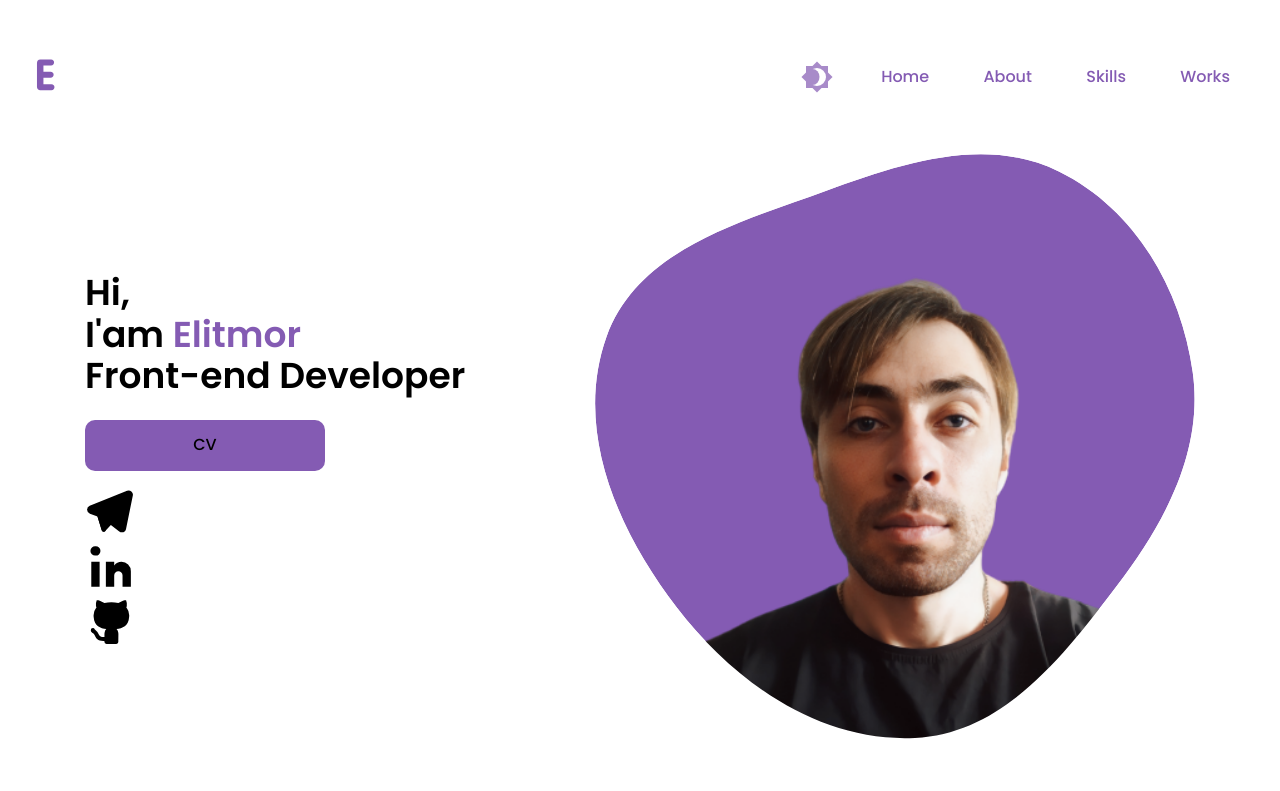
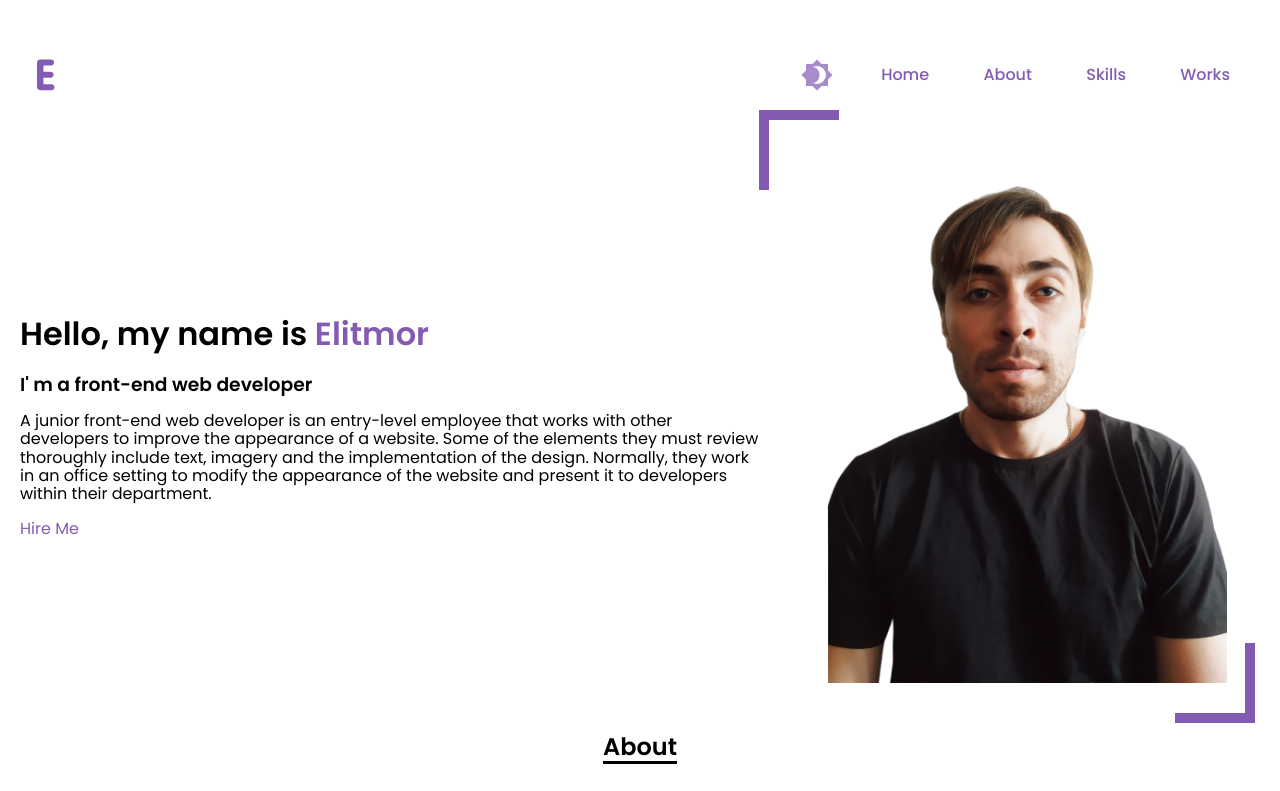
Before and after one commit to elitmor/portfolio, a website built with webpack: page src/index.html in a window 1280 px wide. Shown: the top 791 px of the page. Built offline with nearby package versions, Linux system fonts and the light colour scheme; files whose address does not match are found by name.

Commit message:
Improved home section

```diff
--- a/src/index.html
+++ b/src/index.html
@@ -78,82 +78,32 @@
       <section class="home section" id="home">
         <div class="home__container">
           <div class="home__inner">
-            <div class="home__info">
+            <div class="home__info info-home">
               <h1 class="home__title">
-                Hi,<br />I'am <span class="home__title-color">Elitmor</span
-                ><br />
-                Front-end Developer
+                Hello, my name is <span>Elitmor</span>
               </h1>
-              <a class="home__link" href="#">CV</a>
-              <div class="home__social social">
-                <a
-                  class="social__icon"
-                  href="https://t.me/elitmor"
-                  target="_blank"
-                >
-                  <svg
-                    xmlns="http://www.w3.org/2000/svg"
-                    data-name="Layer 1"
-                    viewBox="0 0 24 24"
-                  >
-                    <path
-                      d="M17.688 21.744a2.02 2.02 0 0 1-1.242-.427l-4.03-3.122-2.702 2.983a1 1 0 0 1-1.698-.383l-2.02-6.682-3.626-1.26a2.042 2.042 0 0 1-.103-3.818L20.187 1.8a2.042 2.042 0 0 1 2.771 2.295L19.695 20.11a2.054 2.054 0 0 1-2.008 1.633Z"
-                    />
-                    <path
-                      d="M8.973 21.506a1 1 0 0 1-.957-.71l-2.168-7.16a.999.999 0 0 1 .495-1.176L16.91 6.958a1 1 0 0 1 1.17 1.594l-7.084 7.083-1.044 5.072a1 1 0 0 1-.933.798h-.046Z"
-                    />
-                  </svg>
-                </a>
-                <a
-                  class="social__icon"
-                  href="https://www.linkedin.com/in/elitmor/"
-                  target="_blank"
-                >
-                  <svg xmlns="http://www.w3.org/2000/svg" viewBox="0 0 24 24">
-                    <path
-                      d="M5.004 7h-.029a2.235 2.235 0 1 1 .057-4.457A2.235 2.235 0 1 1 5.004 7ZM3.018 10h4v12h-4zM17.518 10a4.473 4.473 0 0 0-3.5 1.703V10h-4v12h4v-5.5a2 2 0 0 1 4 0V22h4v-7.5a4.5 4.5 0 0 0-4.5-4.5Z"
-                      data-name="Brand Logos"
-                    />
-                  </svg>
-                </a>
-                <a
-                  class="social__icon"
-                  href="https://github.com/elitmor"
-                  target="_blank"
-                >
-                  <svg xmlns="http://www.w3.org/2000/svg" viewBox="0 0 24 24">
-                    <path
-                      d="M20.116 5.901a3.883 3.883 0 0 0-.26-.31 4.413 4.413 0 0 0 .21-.76 5.284 5.284 0 0 0-.35-2.8s-1.12-.35-3.69 1.38a12.477 12.477 0 0 0-3.35-.45 12.604 12.604 0 0 0-3.36.45c-2.57-1.75-3.69-1.38-3.69-1.38a5.263 5.263 0 0 0-.35 2.77 4.21 4.21 0 0 0 .22.79c-.09.1-.18.21-.26.31a5.14 5.14 0 0 0-1.12 3.3 7.686 7.686 0 0 0 .04.85c.32 4.43 3.27 5.46 6.08 5.78a2.558 2.558 0 0 0-.77 1.39 4.022 4.022 0 0 0-.13 1.09v1.31c-1.119.1-2.267-.063-2.623-1.061a5.695 5.695 0 0 0-1.834-2.413 1.179 1.179 0 0 1-.17-.112 1.001 1.001 0 0 0-.93-.645h-.005a1 1 0 0 0-1 .995c-.003.812.81 1.337 1.143 1.515a4.466 4.466 0 0 1 .923 1.359c.364 1.023 1.429 2.578 4.466 2.376l.002.098.004.268a1 1 0 0 0 1 1H15.026a1 1 0 0 0 1-1s.008-3.16.008-3.69a4.024 4.024 0 0 0-.13-1.09l-.002-.006.004.006c-.009-.035-.022-.063-.032-.097a2.532 2.532 0 0 0-.74-1.293l.012.021-.02-.02c2.81-.32 5.74-1.37 6.06-5.78a7.687 7.687 0 0 0 .04-.85 5.23 5.23 0 0 0-1.11-3.3Z"
-                      data-name="Brand Logos"
-                    />
-                  </svg>
-                </a>
-              </div>
+              <h3 class="home__subtitle">
+                I' m a <span>front-end web developer</span>
+              </h3>
+              <p class="home__text">
+                A junior front-end web developer is an entry-level employee that
+                works with other developers to improve the appearance of a
+                website. Some of the elements they must review thoroughly
+                include text, imagery and the implementation of the design.
+                Normally, they work in an office setting to modify the
+                appearance of the website and present it to developers within
+                their department.
+              </p>
+              <a class="info-home__link" href="#about">Hire Me</a>
             </div>
-            <div class="home__img">
-              <svg
-                class="home__blob"
-                viewBox="0 0 479 467"
-                xmlns="http://www.w3.org/2000/svg"
-                xmlns:xlink="http://www.w3.org/1999/xlink"
-              >
-                <mask id="mask0" mask-type="alpha">
-                  <path
-                    d="M9.19024 145.964C34.0253 76.5814 114.865 54.7299 184.111 29.4823C245.804 6.98884 311.86 -14.9503 370.735 14.143C431.207 44.026 467.948 107.508 477.191 174.311C485.897 237.229 454.931 294.377 416.506 344.954C373.74 401.245 326.068 462.801 255.442 466.189C179.416 469.835 111.552 422.137 65.1576 361.805C17.4835 299.81 -17.1617 219.583 9.19024 145.964Z"
-                  />
-                </mask>
-                <g mask="url(#mask0)">
-                  <path
-                    d="M9.19024 145.964C34.0253 76.5814 114.865 54.7299 184.111 29.4823C245.804 6.98884 311.86 -14.9503 370.735 14.143C431.207 44.026 467.948 107.508 477.191 174.311C485.897 237.229 454.931 294.377 416.506 344.954C373.74 401.245 326.068 462.801 255.442 466.189C179.416 469.835 111.552 422.137 65.1576 361.805C17.4835 299.81 -17.1617 219.583 9.19024 145.964Z"
-                  />
-                  <image
-                    class="home__blob-img"
-                    x="50"
-                    y="60"
-                    href="assets/img/home/perfil.png"
-                  />
-                </g>
-              </svg>
+            <div class="home__right right-home">
+              <a href="#about">
+                <img
+                  class="right-home__img"
+                  src="assets/img/home/perfil.png"
+                  alt="main photo"
+                />
+              </a>
             </div>
           </div>
         </div>
--- a/src/style/_home.scss
+++ b/src/style/_home.scss
@@ -1,45 +1,96 @@
 .home__inner {
   display: flex;
-  flex-wrap: wrap;
-  justify-content: space-around;
+  justify-content: space-between;
   align-items: center;
-}
 
-.home__title {
-  @include f600;
-  font-size: var(--h1-font-size);
-  @include sm {
-    margin: 0;
+  @include lg {
+    flex-wrap: wrap;
   }
 }
 
-.home__title-color {
+.home__info {
+  flex: 0 0 60%;
+  max-width: 60%;
+  margin-right: 0.9375rem;
+  @include lg {
+    flex: 0 0 100%;
+    max-width: 100%;
+    margin-bottom: 1rem;
+  }
+}
+
+.home__title span {
   color: var(--purple-color);
 }
 
-.home__link {
+.home__subtitle {
   margin-bottom: 1rem;
-  @include f500;
 }
 
-.home__img {
-  width: 37.5rem;
+.home__text {
+  margin-bottom: 1rem;
 }
 
-.home__blob {
-  fill: var(--purple-color);
+.info-home__link {
+  box-shadow: inset 0 0 0 0 var(--purple-color);
+  color: var(--purple-color);
+  padding: 0 0.25rem;
+  margin: 0 -0.25rem;
+  transition: color 0.3s ease-in-out, box-shadow 0.3s ease-in-out;
+  margin-bottom: 1rem;
+  &:hover {
+    color: var(--first-color);
+    box-shadow: inset 200px 0 0 0 var(--purple-color);
+  }
 }
 
-.home__link {
-  display: block;
-  background-color: var(--purple-color);
-  color: var(--primary-color);
-  border-radius: 0.625rem;
-  width: 15rem;
-  padding: 1rem 0;
+.home__right {
+  flex: 0 0 40%;
+  max-width: 40%;
   text-align: center;
-  transition: background-color 0.3s;
-  &:hover {
-    background-color: var(--purple-color-alt);
+  position: relative;
+  @include lg {
+    flex: 0 0 100%;
+    max-width: 100%;
   }
 }
+
+.home__right {
+  &::after {
+    position: absolute;
+    right: 20px;
+    bottom: -40px;
+    width: 80px;
+    height: 80px;
+    border-bottom: 10px solid var(--purple-color);
+    border-right: 10px solid var(--purple-color);
+    content: '';
+
+    @include lg {
+      right: 0;
+    }
+  }
+  &::before {
+    position: absolute;
+    left: -20px;
+    top: -40px;
+    width: 80px;
+    height: 80px;
+    border-top: 10px solid var(--purple-color);
+    border-left: 10px solid var(--purple-color);
+    content: '';
+
+    @include lg {
+      left: 0;
+      top: 0;
+    }
+  }
+}
+
+.right-home__img {
+  max-width: 400px;
+
+  @include lg {
+    max-width: 300px;
+  }
+}
--- a/src/style/_style.scss
+++ b/src/style/_style.scss
@@ -40,6 +40,10 @@ a {
   text-decoration: none;
 }
 
+img {
+  vertical-align: top;
+}
+
 .logo {
   width: 3.125rem;
 }
@@ -47,10 +51,6 @@ a {
 .icon {
   width: 1.875rem;
   cursor: pointer;
-}
-
-.icon-sun {
-  display: none;
 }
 
 .decor {
```
Also changed, not shown: src/assets/img/blob.svg (added), src/assets/img/perfil.png (added).
